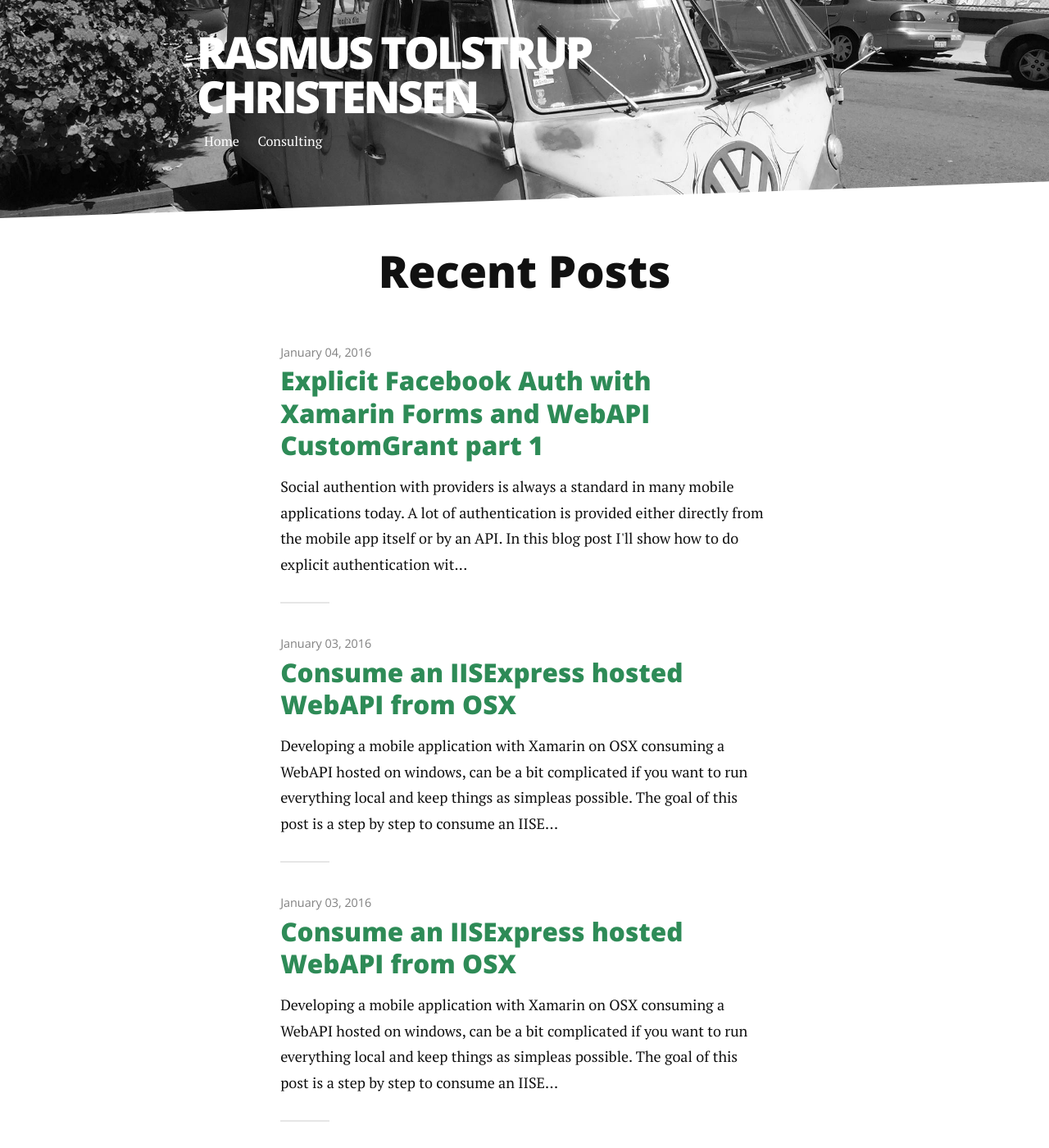
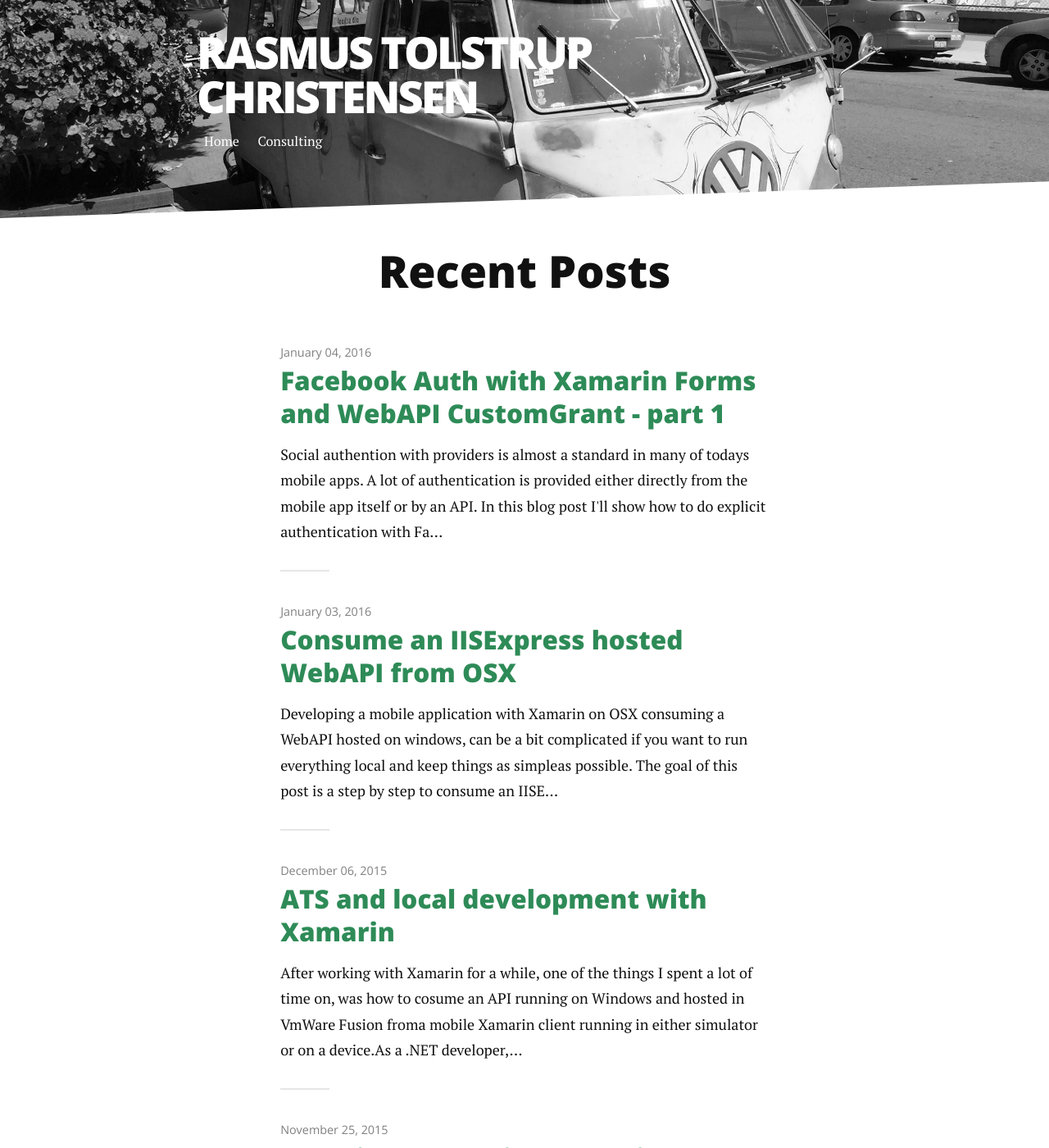
Before and after one commit to rasmuschristensen/rasmuschristensen.github.io, a Jekyll site: the page built from index.html, in a window 1280 px wide and 1400 px high. Shown: the whole window at 82% size. Built offline with Jekyll 4.4.1, drawn with Linux system fonts in a browser that asks for light colours; nearby versions of some CDN libraries; Markdown is read by kramdown in place of the engine named in the settings; the list of posts is cut into pages by our own code; some of the changed lines change nothing that is shown; some of the changed text lies outside the part shown.

Commit message:
removed duplicate post

```diff
--- a/_posts/2016-01-03-Consume-IISExpress-WebAPI-from-OSX.1.markdown
+++ /dev/null
@@ -1,75 +0,0 @@
----
-layout: post
-title:  "Consume an IISExpress hosted WebAPI from OSX"
-date:   2016-01-03
----
-
-<p class="intro">
-<span class="dropcap">D</span>eveloping a mobile application with Xamarin on OSX consuming a WebAPI hosted on windows, can be a bit complicated if you want to run everything local and keep things as simple
-as possible. The goal of this post is a step by step to consume an IISExpress hosted WebAPI running in a VMWare Fusion virtual machine with Windows 10 from OSX. Most of the steps should be similar if you are running
- Parallels instead of VMWare Fusion.
-</p>
-
-<p>When running a basic WebAPI locally, the default setup in Visual Studio is to use IIS Express, you can use Local IIS but my goal is to use IIS Express to keep things as simple as possible.</p>
-
-## Creating the API in Windows
-Creating the WebAPI is out of scope for this post, but basically follows the description [here](http://www.asp.net/web-api/overview/getting-started-with-aspnet-web-api/tutorial-your-first-web-api).
-Whether you want to use OWIN is not important, but I would recommend it. Ensure you have a simple controller __ValuesController__ with no authentication applied and a single action to consume a value.
-For the purpose of this post we just need the action to return a simple value.
-
-{% highlight csharp %}
-public class ValuesController : ApiController
-{
-    [HttpGet]
-    public int Version()
-    {
-        return 1;
-    }
-}
-{% endhighlight %}
-
-Press F5 to ensure the API can run and try to consume the value using POSTMAN chromeextension e.g.
-We are still on the windows host and should get the following result based on the request.
-<img src="{{ '/assets/img/consume_api.png' | prepend: site.baseurl }}" alt="consumeapi">
-
-## Bridge mode network
-The first step to allow access is to ensure the virtual machine is running with network in bridge mode. For VMWare Fusion I've written about it here
-[ATS and local dev](http://rasmustc.com/blog/ATS-and-local-dev/)
-
-## Expose the URL of the API
-To allow an incoming request to the host to be directed to IISExpress, execute the following command __ipconfig__ from powershell running as administrator to get your current ip
-<img src="{{ '/assets/img/getipv4.png' | prepend: site.baseurl }}" alt="get ip">
-With the IP in hand, execute the following command
-{% highlight powershell %}
- netsh http add urlacl url=http://192.168.1.234:1586/ user=everyone
-{% endhighlight %}
-A small note to executing the command specified above. The __user__ part must be localized according to your current windows settings or else you'll get an error. You could also use your computername instead of ip.
-
-## Add a binding to IISExpress
-To ensure our API is resolved when we make a request and the _API is running_, we need to add an additional binding to the API projects applicationhost.config file. This file is located at:
-__PathToYourProject\\.vs\config\applicationhost.config__. Edit the file and locate the __\<Bindings\>__ section under your projectname. My config looks like the configuration below where I've added both a specific binding to my IP on port 1586
-and a binding to the computername __windows__ on port 8080. Remember to specify different port numbers or else the API will fail during startup.
-
-{% highlight xml %}
-<site name="ExposeAPI" id="2">
-    <application path="/" applicationPool="Clr4IntegratedAppPool">
-        <virtualDirectory path="/" physicalPath="C:\dev\exposeapi" />
-    </application>
-    <bindings>
-    <binding protocol="http" bindingInformation="*:1585:localhost" />
-    <binding protocol="http" bindingInformation="*:1586:192.168.1.234" />
-    <binding protocol="http" bindingInformation="*:8080:windows" />
-    </bindings>
-</site>
-{% endhighlight %}
-
-## Firewall private access rule
-The last thing to configure is the firewall. Be sure to only configure a rule for your private network. You can either use the graphical firewall client on windows and specify the path to IISExpress.
-Or use this command from Powershell. Note the portnumber at the end os the command.
-{% highlight powershell %}
-netsh advfirewall firewall add rule name="IISExpressWeb" dir=in action=allow protocol=TCP localport=8080
-{% endhighlight %}
-
-## Making a request from OSX
-Finally it's time to test the API from OSX. As with windows I'm using POSTMAN to test the API. Testing the command this way would result in the same as consuming the API from a mobile client using httpclient
-<img src="{{ '/assets/img/osx2win.png' | prepend: site.baseurl }}" alt="osx2win">
--- a/_posts/2016-01-04-Custom-Facebook-Authentication-with-webapi.markdown
+++ b/_posts/2016-01-04-Custom-Facebook-Authentication-with-webapi.markdown
@@ -1,23 +1,22 @@
 ---
 layout: post
-title:  "Explicit Facebook Auth with Xamarin Forms and WebAPI CustomGrant part 1"
+title:  "Facebook Auth with Xamarin Forms and WebAPI CustomGrant - part 1"
 date:   2016-01-04
 ---
 
 <p class="intro">
-<span class="dropcap">S</span>ocial authention with providers is always a standard in many mobile applications today. A lot of authentication is provided either
-directly from the mobile app itself or by an API. In this blog post I'll show how to do explicit authentication with Facebook in an app built with Xamarin and ASPNET WebAPI to enable token based authentication.
+<span class="dropcap">S</span>ocial authention with providers is almost a standard in many of todays mobile apps. A lot of authentication is provided either
+directly from the mobile app itself or by an API. In this blog post I'll show how to do explicit authentication with Facebook in an app built with Xamarin and ASPNET WebAPI, to enable bearer token based authentication.
 Part 1 will focus on the app and part 2 will focus on the API.
 </p>
 
 ### A little background
-Some applications have only the client itself and no backend. I often build apps where the client is supported by a backend API. My preferred API solution is based on ASPNET WebAPI.
+Some applications have only the client itself and no backend. I often build apps where the client is supported by a backend API. My preferred API technology is ASPNET WebAPI.
 When it comes to authentitation with social providers, you'll often find a lot about how the WebAPI can be setup to support clients like Facebook, Twitter etc. Often by redirecting the client
-to some login page. While this is often fine and also for web applications, there are other solutions and also very simple solutions.
-I've worked with both ThinkTecture IdentityServer and WebAPI, but inspired by a lot of reading on [BitOfTech](http://bitoftech.net) I learned a lot more
-of how to use WebAPI. With a background developing Single Page Web Applications using tokens, I got a lot of inspiration from this [blog post](http://bitoftech.net/2014/06/01/token-based-authentication-asp-net-web-api-2-owin-asp-net-identity/).
-
-When it comes to mobile applications, token based authentiation is also a great fit.
+to some login page hosted by the API. While this is often fine and also for web applications, there are other solutions and also very simple solutions to support your own authentication/registration flow.
+I've worked with both ThinkTecture IdentityServer and ASPNET WebAPI, but inspired by a lot of reading on [BitOfTech](http://bitoftech.net), I learned a lot more
+of how to use WebAPI. With a background developing Single Page Applications with AngularJS, I got a lot of inspiration from especially this series [blog post](http://bitoftech.net/2014/06/01/token-based-authentication-asp-net-web-api-2-owin-asp-net-identity/).
+Just like Single Page Web applications, token based authentication is a perfect fit for mobile applications.
 
 ### The mission
 We'll build a mobile Xamarin app, where the app requests Facebook to get an facebook access token __(1)__. Afterwards we'll verify __(2)__ and exchange this token with an access token (bearer token) to our system __(3)__.
@@ -26,9 +25,74 @@ We'll build a mobile Xamarin app, where the app requests Facebook to get an face
 ### Register the app with facebook
 First we need an app where we can authenticate with Facebook. The app will request Facebook for a loginpage provided by Facebook.
  This requires the app to be registered inside the [Facebook Developer Portal](https://developers.facebook.com/). We just need to register it as a simple
- webapp with a OAuth redirect URIs to be used when authentication succeeds. When your app is registered, you'll end up with a __ClientId__,__ClientSecret__ and a OAuth redirect URIs. The latter needs to be a valid
- endpoint to the API.
+ web application with a valid  __OAuth redirect URIs__ to be used when authentication succeeds. When your app is registered, you'll end up with a __ClientId__,__ClientSecret__ and a __OAuth redirect URIs__. The latter needs to be a valid
+ endpoint to the API we'll be creating in part 2.
 
-### Build the app
-The app will be created using Xamarin Forms. During this post we'll only focus on the authentication, making a simple app that will redirect to authentication as soon as it starts.
-Because we're using Xamarin Forms we'll create a __CustomRenderer__ for each platform.
+### Building the app
+The app will be created using Xamarin Forms. During this post we'll only focus on the authentication, making a simple app that will redirect to authentication as soon as it starts. I a realworld application you might want to check settings
+to see if the user already did sign in.
+Because we're using Xamarin Forms we'll create a __CustomRenderer__ for each platform IOS/Android. The PageRenderer for IOS is displayed here and the source is available from [GitHub](https://github.com/rasmuschristensen/SimpleOAuth)
+
+{% highlight csharp %}
+public override void ViewDidAppear (bool animated)
+{
+    base.ViewDidAppear (animated);
+    OAuth2Authenticator auth = null;
+
+    auth = new OAuth2Authenticator (
+        clientId      : "1519399498360864",
+        scope: "email",
+        authorizeUrl: new Uri ("https://www.facebook.com/dialog/oauth"),
+        redirectUrl: new Uri ("http://windows:8080/login_success.html"));
+
+    // we do this to be able to control the cancel flow outself...
+    auth.AllowCancel = false;
+
+    auth.Completed += async (sender, e) => {
+
+        if (!e.IsAuthenticated)
+            return;
+        else {
+            var access = e.Account.Properties ["access_token"];
+
+            var client = new HttpClient (new ModernHttpClient.NativeMessageHandler ());
+
+            var content = new FormUrlEncodedContent (new[] {
+                new KeyValuePair<string, string> ("accesstoken", access),
+                new KeyValuePair<string, string> ("provider", "facebook")
+            });
+
+
+            var authenticateResponse = await client.PostAsync (new Uri ("http://windows:8080/api/authentication/Login"), content);
+
+
+            if (authenticateResponse.IsSuccessStatusCode) {
+
+                //get api access bearer token from api
+                // store user is logged in, request additional info...
+            }
+
+            ((App)App.Current).PresentMain ();
+        }
+    };
+
+    UIViewController vc = auth.GetUI ();
+
+    ViewController.AddChildViewController (vc);
+    ViewController.View.Add (vc.View);
+
+    // add out custom cancel button, to be able to navigate back
+    vc.ChildViewControllers [0].NavigationItem.LeftBarButtonItem = new UIBarButtonItem (
+        UIBarButtonSystemItem.Cancel, async (o, eargs) => await App.Current.MainPage.Navigation.PopModalAsync ()
+    );
+}
+{% endhighlight %}
+
+ The code above is very explicit, all the auth settings might be stored inside app settings, but in this sample app we don't hide anything. The clientId is the FaceBook clientId we got earlier when we registered the app on facebook
+ It's important that the __redirectUrl__ matches the one also registered on facebook as __OAuth redirect URIs__.
+
+If everything is setup and the above app is started in either emulator or device, the app should start and immediately redirect to a webview with the facebook login page. This happens because we create the OAuth2Authenticator by using the
+Xamarin.Auth component and make a request to FaceBook OAuth Url. When you enter your username and password for Facebook, the __Completed__ event will be fired and we'll get a status of authenticated or Unauthenticated. Here we expect it to authenticated.
+Authenticated also means we'll receive the users facebook access token inside the event arguments, which we'll use to register/signup in our own backend. Before we finally accept the user as being fully authenticated we need to register with the API. As shown above, we do this by making a simple http POST request to our API _(This API will be created in part 2, for now we just expect it to be there)_. Finally when we get the api access token of type bearer from the API request and we are now ready to proceed with our app.
+
+Source code is available on [GitHub](https://github.com/rasmuschristensen/SimpleOAuth)
```
Also changed, not shown: 3 other files.
